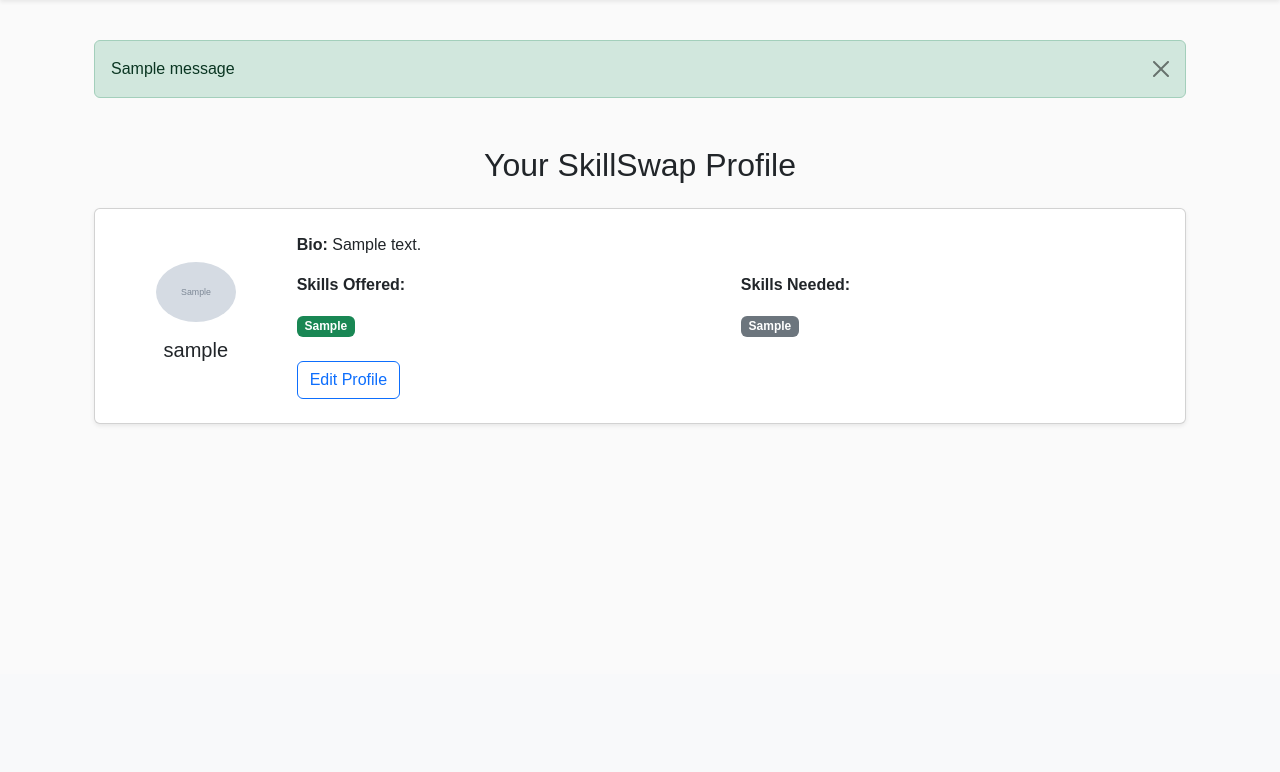
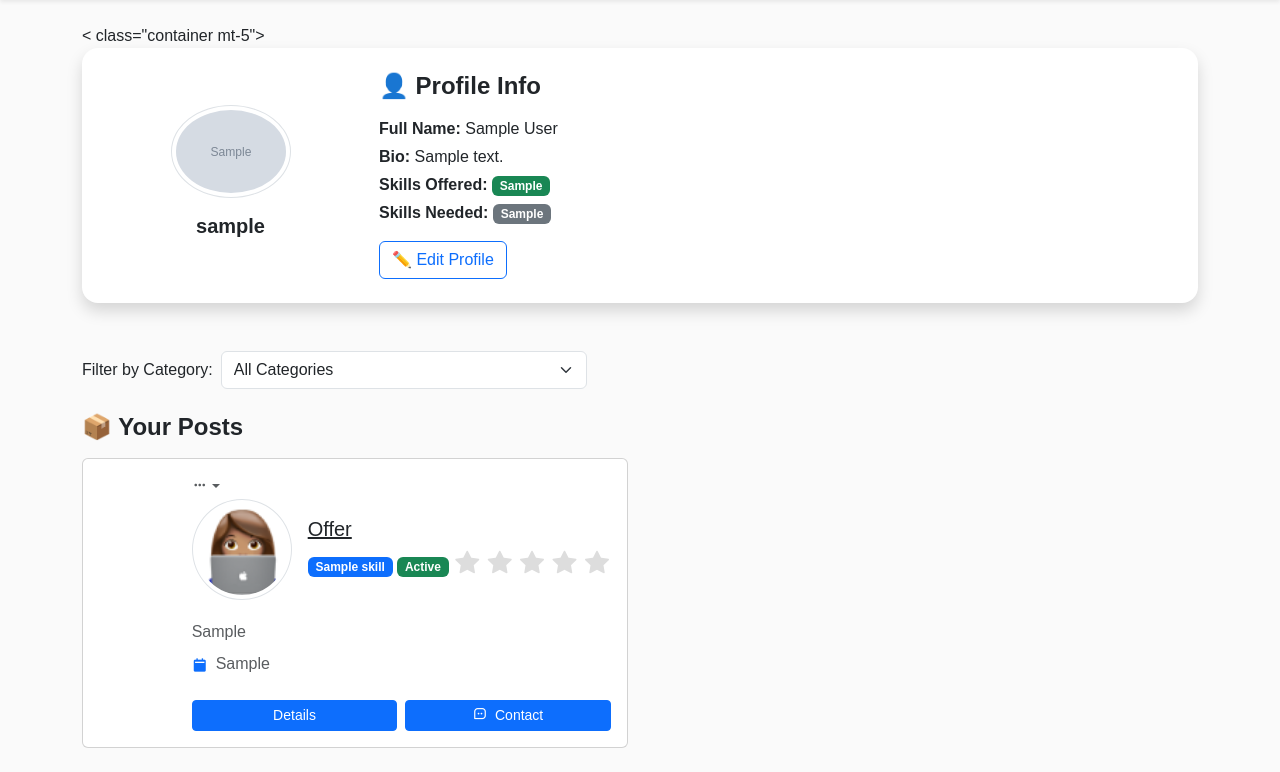
Before and after one commit to d3noDL/dj_skillswap, a Django app: page /app/profile/ in a window 1280 px wide. Shown: the part 126-898 px from the top of the page. Before the commit the page ends 551 px from the top, so only its background shows below. Run offline with Django 5.2, Linux system fonts and the light colour scheme; a user stored in the database is signed in; tables that the repository leaves empty hold one stand-in row (values such as "Sample post"); grey boxes marked "Sample" are stand-in pictures; one stand-in notice (Sample message) is shown; some libraries are stand-ins or nearby versions.

Commit message:
Refactor profile view layout and card alignment

```diff
--- a/dj_skillswap_app/views.py
+++ b/dj_skillswap_app/views.py
@@ -34,11 +34,22 @@ def edit_profile(request):
 
 @login_required
 def view_profile(request):
-    try:
-        profile = request.user.userprofile
-    except UserProfile.DoesNotExist:
-        profile = UserProfile.objects.create(user=request.user)
-    return render(request, 'profile/profile_view.html', {'profile': profile})
+    profile = request.user.userprofile
+    categories = Category.objects.all()
+    selected_category = request.GET.get('category')
+
+    user_posts = UserProfileSkill.objects.filter(profile=profile)
+    if selected_category:
+        user_posts = user_posts.filter(skill__category_id=selected_category)
+
+    return render(request, 'profile/profile_view.html', {
+        'profile': profile,
+        'user_posts': user_posts,
+        'categories': categories,
+        'selected_category': int(selected_category) if selected_category else None
+    })
+
+
 
 
 def register(request):
--- a/templates/partials/post_card.html
+++ b/templates/partials/post_card.html
@@ -16,7 +16,7 @@
     <a class="dropdown-item text-success"
        href="{% url 'dj_skillswap_app:toggle_post_status' post.id %}">Activate</a></div>
   {% endif %}
-    </div>
+</div>
     {% endif %}
     <div class="d-flex align-items-center">
       <div><img src="{% static 'images/developer-icon.png' %}" alt="" class="avatar-md rounded-circle img-thumbnail"
--- a/templates/profile/profile_view.html
+++ b/templates/profile/profile_view.html
@@ -1,69 +1,72 @@
-{% extends 'base.html' %} {% load static %} {% block content %}
-{% if messages %}
-<div class="container mt-3">
-  {% for message in messages %}
-  <div
-    class="alert alert-{{ message.tags }} alert-dismissible fade show"
-    role="alert"
-  >
-    {{ message }}
-    <button
-      type="button"
-      class="btn-close"
-      data-bs-dismiss="alert"
-      aria-label="Close"
-    ></button>
-  </div>
-  {% endfor %}
-</div>
-{% endif %}
+{% extends 'base.html' %}
+{% load static %}
+{% block content %}
 
-<div class="container mt-5">
-  <h2 class="mb-4 text-center">Your SkillSwap Profile</h2>
-  <div class="card shadow-sm p-4">
+
+< class="container mt-5">
+
+  <!-- Profile Card -->
+  <div class="card shadow p-4 mb-5 rounded-4 border-0">
     <div class="row align-items-center">
-      <div class="col-md-2 text-center">
+      <div class="col-md-3 text-center">
         {% if profile.profile_picture %}
-        <img
-          src="{{ profile.profile_picture.url }}"
-          class="img-fluid rounded-circle mb-2"
-          width="80"
-          height="80"
-        />
+          <img src="{{ profile.profile_picture.url }}" class="img-thumbnail rounded-circle" width="120" height="120" />
         {% else %}
-        <img
-          src="{% static 'images/default.jpg' %}"
-          class="img-fluid rounded-circle mb-2"
-          width="80"
-          height="80"
-        />
+          <img src="{% static 'images/default.jpg' %}" class="img-thumbnail rounded-circle" width="120" height="120" />
         {% endif %}
-        <h5 class="mt-2">{{ request.user.username }}</h5>
+        <h5 class="mt-3 fw-semibold">{{ request.user.username }}</h5>
       </div>
 
-      <div class="col-md-10">
-        <p><strong>Bio:</strong> {{ profile.bio }}</p>
-
-        <div class="row">
-          <div class="col-md-6">
-            <p><strong>Skills Offered:</strong></p>
-            <span class="badge bg-success">{{ profile.skills_offered }}</span>
-          </div>
-          <div class="col-md-6">
-            <p><strong>Skills Needed:</strong></p>
-            <span class="badge bg-secondary">{{ profile.skills_needed }}</span>
-          </div>
-        </div>
-
-        <div class="mt-4">
-          <a
-            href="{% url 'dj_skillswap_app:edit_profile' %}"
-            class="btn btn-outline-primary"
-            >Edit Profile</a
-          >
-        </div>
+      <div class="col-md-9">
+        <h4 class="fw-bold mb-3">👤 Profile Info</h4>
+        <p class="mb-1"><strong>Full Name:</strong> {{ profile.firstname }} {{ profile.lastname }}</p>
+        <p class="mb-1"><strong>Bio:</strong> {{ profile.bio|default:"(No bio provided)" }}</p>
+        <p class="mb-1"><strong>Skills Offered:</strong>
+          <span class="badge bg-success">{{ profile.skills_offered }}</span>
+        </p>
+        <p class="mb-3"><strong>Skills Needed:</strong>
+          <span class="badge bg-secondary">{{ profile.skills_needed }}</span>
+        </p>
+        <a href="{% url 'dj_skillswap_app:edit_profile' %}" class="btn btn-outline-primary">✏️ Edit Profile</a>
       </div>
     </div>
   </div>
+
+  <!-- Filter Dropdown -->
+<form method="get" class="mb-4">
+  <div class="row g-2 align-items-center">
+    <div class="col-auto">
+      <label for="categoryFilter" class="form-label mb-0">Filter by Category:</label>
+    </div>
+    <div class="col-md-4">
+      <select name="category" id="categoryFilter" class="form-select" onchange="this.form.submit()">
+        <option value="">All Categories</option>
+        {% for category in categories %}
+          <option value="{{ category.id }}" {% if selected_category == category.id %}selected{% endif %}>
+            {{ category.name }}
+          </option>
+        {% endfor %}
+      </select>
+    </div>
+  </div>
+</form>
+
+
+<!-- User Posts Section -->
+<h4 class="fw-bold mb-3">📦 Your Posts</h4>
+<div class="row row-cols-1 row-cols-md-2 g-4">
+  {% for post in user_posts %}
+    <div class="col d-flex align-items-stretch">
+      <div class="w-100">
+        {% include 'partials/post_card.html' with post=post %}
+      </div>
+    </div>
+  {% empty %}
+    <div class="col-12 text-muted">You haven’t created any posts yet.</div>
+  {% endfor %}
 </div>
+
+
+
+
 {% endblock %}
```
